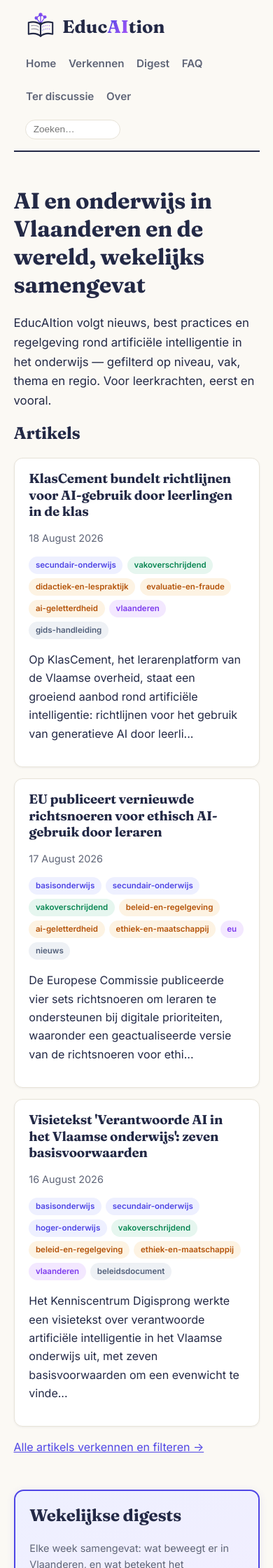
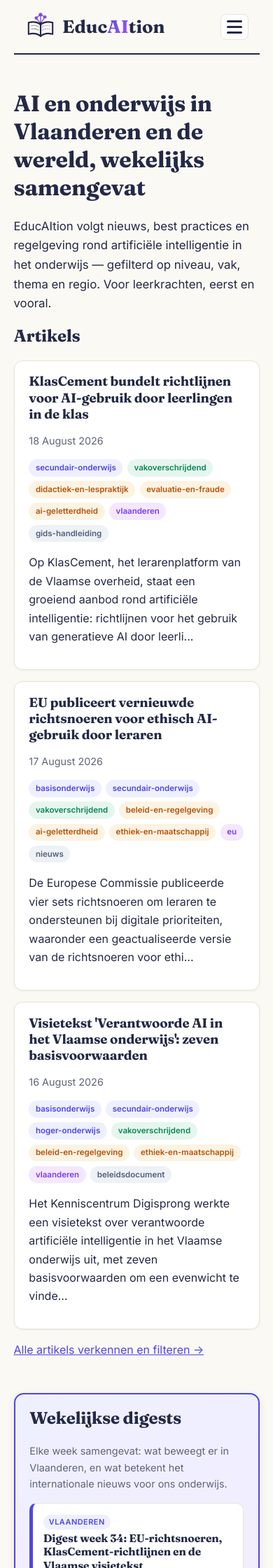
Before and after one commit to rvanbruggen/educaition, a Jekyll site: the page built from index.html, in a window 390 px wide. Shown: the top 2240 px of the page at 70% size. Built offline with Jekyll 4.4.1, drawn with Linux system fonts in a browser that asks for light colours; some of the changed text lies outside the part shown.

Commit message:
Mobiel: hamburgermenu (CSS-only) — compacte header op kleine schermen (v0.4.1)

```diff
--- a/_config.yml
+++ b/_config.yml
@@ -4,7 +4,7 @@
   wekelijks samengevat en doorzoekbaar per niveau, vak en thema.
 lang: nl
 timezone: Europe/Brussels
-version: "0.4.0"
+version: "0.4.1"
 url: "https://rvanbruggen.github.io"
 baseurl: "/educaition"
 
--- a/_layouts/default.html
+++ b/_layouts/default.html
@@ -17,6 +17,10 @@
       <img src="{{ '/assets/img/logo.svg' | relative_url }}" alt="" class="logo" width="44" height="44">
       <span class="site-title">Educ<span class="ai">AI</span>tion</span>
     </a>
+    <input type="checkbox" id="nav-check" class="nav-check">
+    <label for="nav-check" class="nav-toggle" aria-label="Menu openen of sluiten">
+      <span></span><span></span><span></span>
+    </label>
     <nav>
       <a href="{{ '/' | relative_url }}">Home</a>
       <a href="{{ '/filter/' | relative_url }}">Verkennen</a>
--- a/assets/css/style.css
+++ b/assets/css/style.css
@@ -63,6 +63,36 @@
   transition: width .2s ease, border-color .2s ease;
 }
 .header-zoek input:focus { width: 12rem; outline: none; border-color: var(--accent); }
+
+/* ---- mobiel: hamburgermenu (CSS-only, geen JS nodig) ---- */
+.nav-check, .nav-toggle { display: none; }
+@media (max-width: 768px) {
+  .nav-toggle {
+    display: flex; flex-direction: column; gap: 5px;
+    margin-left: auto; padding: .5rem; cursor: pointer;
+    border: 1px solid var(--line); border-radius: 8px; background: var(--card);
+  }
+  .nav-toggle span {
+    display: block; width: 22px; height: 3px;
+    background: var(--ink); border-radius: 2px;
+    transition: transform .2s ease, opacity .2s ease;
+  }
+  .nav-check:checked ~ .nav-toggle span:nth-child(1) { transform: translateY(8px) rotate(45deg); }
+  .nav-check:checked ~ .nav-toggle span:nth-child(2) { opacity: 0; }
+  .nav-check:checked ~ .nav-toggle span:nth-child(3) { transform: translateY(-8px) rotate(-45deg); }
+
+  .site-header nav { display: none; width: 100%; flex-direction: column; gap: 0; margin: .5rem 0 0; }
+  .site-header nav a {
+    padding: .65rem .2rem; font-size: 1.05rem;
+    border-bottom: 1px solid var(--line);
+  }
+  .site-header nav a:last-child { border-bottom: none; }
+  .header-zoek { display: none; width: 100%; margin-top: .3rem; }
+  .header-zoek input, .header-zoek input:focus { width: 100%; }
+
+  .nav-check:checked ~ nav { display: flex; }
+  .nav-check:checked ~ .header-zoek { display: block; }
+}
 
 .meta { color: var(--muted); font-size: .9rem; }
 
```
